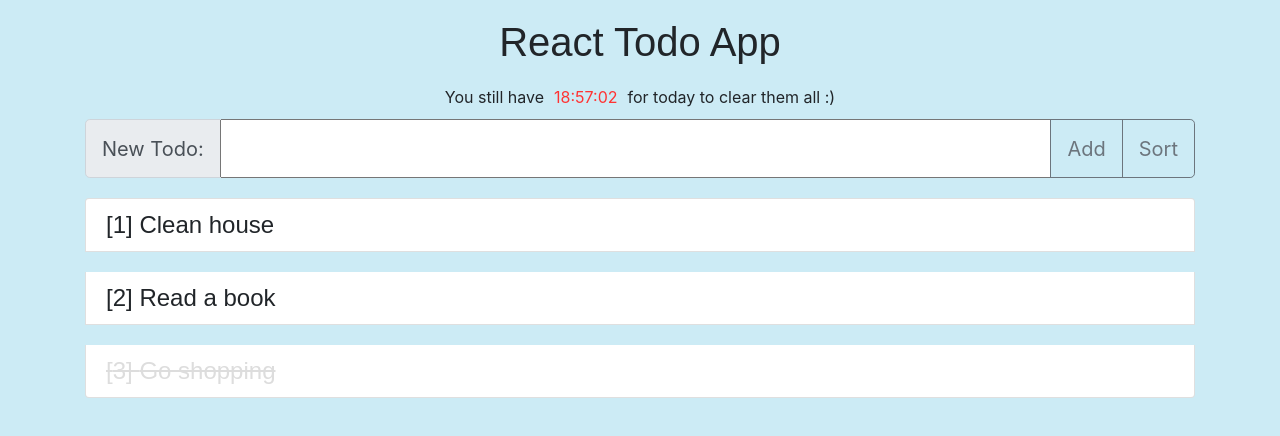
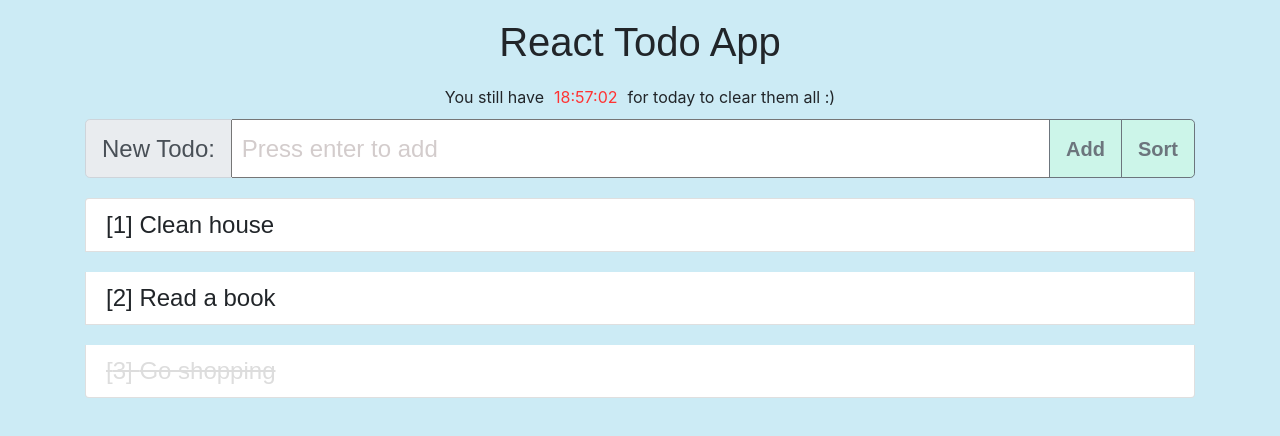
Before and after one commit to ianlai/react-todo-app, a React (Create React App) app: page / in a window 1280 px wide. Shown: the top 436 px of the page. Built offline with nearby package versions, Linux system fonts and the light colour scheme.

Commit message:
Unified some css styles

```diff
--- a/src/App.css
+++ b/src/App.css
@@ -2,10 +2,22 @@ body {
 	background: rgb(204, 235, 245);
 }
 .header {
-    font: 500 40px 'Ubuntu', sans-serif;
+    font: 100 40px 'Ubuntu', sans-serif;
     text-align: center;
     margin: 20px 0;
 }
+
+/* =========== Clock =========== */
+.countdown-clock{
+    margin: 0 10px;
+    color: #f33;
+}
+.countdown-container{
+    text-align: center;
+    margin: 10px auto;
+}
+
+/* =========== Input =========== */
 .input-container{
     height: 59px;
     display: flex;
@@ -15,6 +27,18 @@ body {
     font: 300 24px 'Ubuntu', sans-serif;
     flex-grow: 1;
 }
+::placeholder {
+    color: rgb(211, 204, 204);
+  }
+#inputGroup-sizing-lg{
+    font: 300 24px 'Ubuntu', sans-serif;
+}
+.own-button{
+    background: rgb(204, 245, 233);
+    font: 600 24px 'Ubuntu', sans-serif;
+}
+
+/* =========== Todo List =========== */
 ul {
     height: 400px;
 }
@@ -44,14 +68,3 @@ li button{
     color: #ddd;
     text-decoration: line-through;
 }
-#inputGroup-sizing-default{
-    font: 400 20px 'Ubuntu', sans-serif;
-}
-.countdown-clock{
-    margin: 0 10px;
-    color: #f33;
-}
-.countdown-container{
-    text-align: center;
-    margin: 10px auto;
-}
--- a/src/App.js
+++ b/src/App.js
@@ -97,7 +97,7 @@ class App extends React.Component {
                     <div className="input-group-prepend">
                         <span className="input-group-text" id="inputGroup-sizing-lg">New Todo:</span>
                     </div>
-                    <input type="text" className = "input-box"
+                    <input type="text" className = "input-box" placeholder=" Press enter to add"
                     value={text} onChange={this.handleInboxChange} onKeyPress={this.handleInboxKeyPress}/>
                     <div className="input-group-append">
                         <Button name='Add' onClick={this.handleClickAdd}/>
--- a/src/Button.js
+++ b/src/Button.js
@@ -13,7 +13,7 @@ class Button extends Component{
     render(){
         const {name} = this.props;
         return (
-            <button className="btn btn-outline-secondary" type="button"
+            <button className="btn btn-outline-secondary own-button" type="button"
             onClick={this.handleClick}>
                 {name}
             </button>
```
